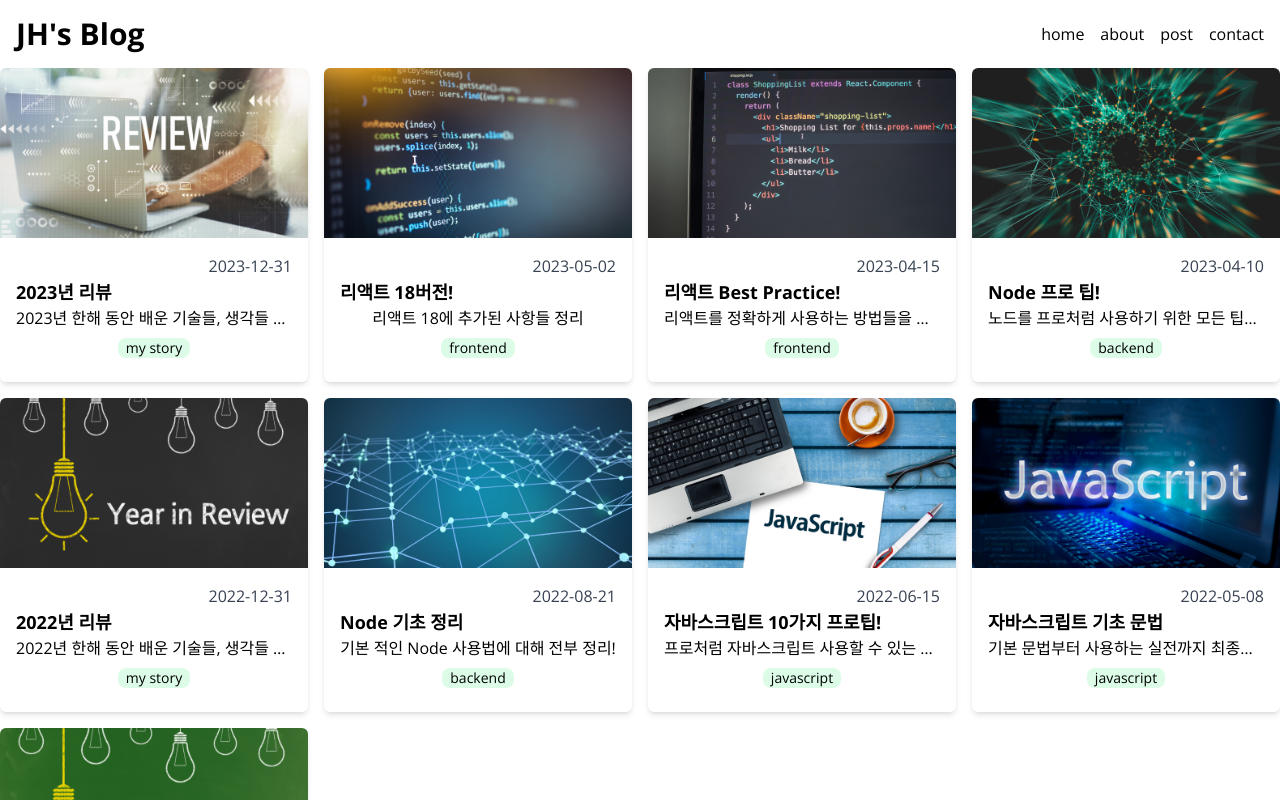
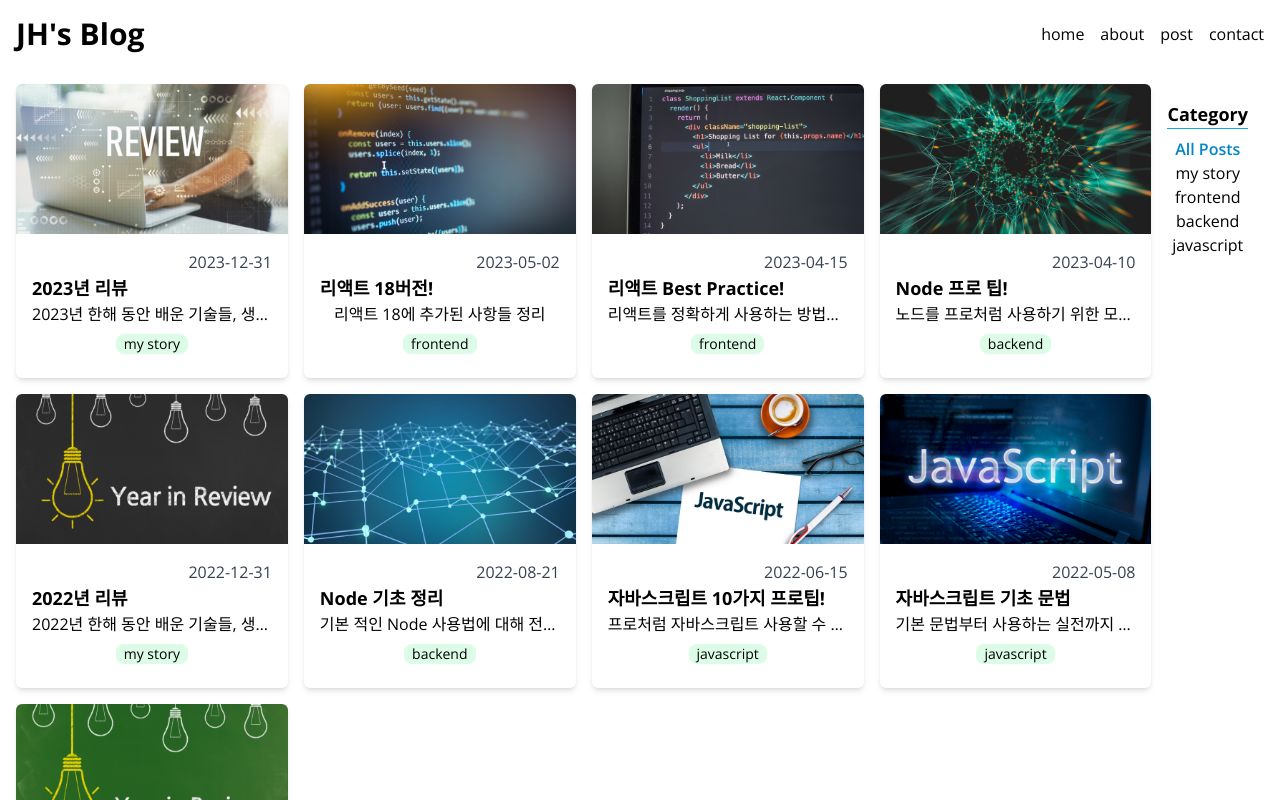
Before and after one commit to JHni2/blog, a Next.js app: page /post in a window 1280 px wide. Shown: the top 800 px of the page. Built offline with nearby package versions, Linux system fonts and the light colour scheme.

Commit message:
design: 필터 가능한 포스트 페이지 스타일링

```diff
--- a/src/app/componenets/Categories.tsx
+++ b/src/app/componenets/Categories.tsx
@@ -6,11 +6,11 @@
 
 export default function Categories({ categories, selected, onClick }: Props) {
   return (
-    <section>
-      <h2>Category</h2>
+    <section className="text-center p-4">
+      <h2 className="text-lg font-bold border-b border-sky-500 mb-2">Category</h2>
       <ul>
         {categories.map((category) => (
-          <li className="hover:cursor-pointer" key={category} onClick={() => onClick(category)}>
+          <li className={`hover:text-sky-500 cursor-pointer ${category === selected && 'font-semibold text-sky-600'}`} key={category} onClick={() => onClick(category)}>
             {category}
           </li>
         ))}
--- a/src/app/componenets/FilterablePosts.tsx
+++ b/src/app/componenets/FilterablePosts.tsx
@@ -14,8 +14,9 @@
 export default function FilterablePosts({ posts, categories }: Props) {
   const [selected, setSelected] = useState(ALL_POSTS);
   const filtered = selected === ALL_POSTS ? posts : posts.filter((post) => post.category === selected);
+
   return (
-    <section>
+    <section className="flex m-4">
       <PostGrid posts={filtered} />
       <Categories categories={[ALL_POSTS, ...categories]} selected={selected} onClick={setSelected} />
     </section>
```
